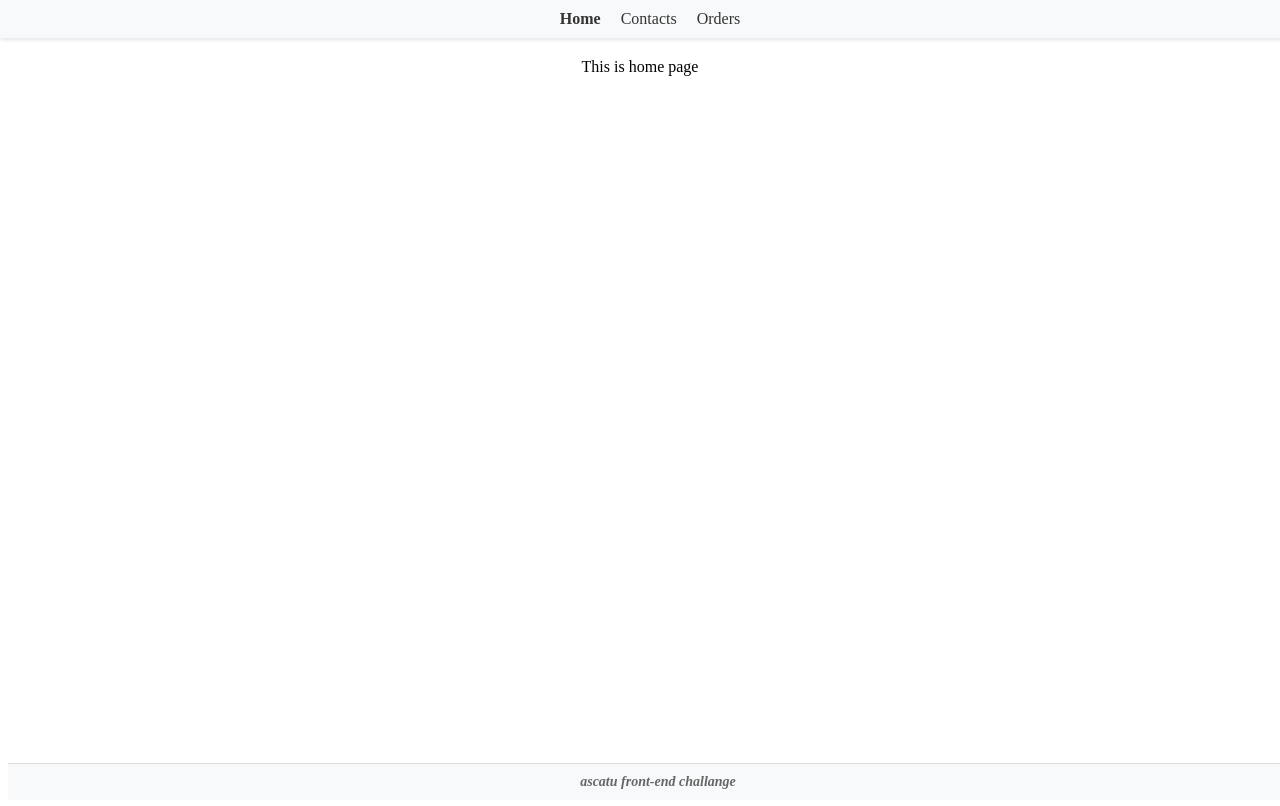
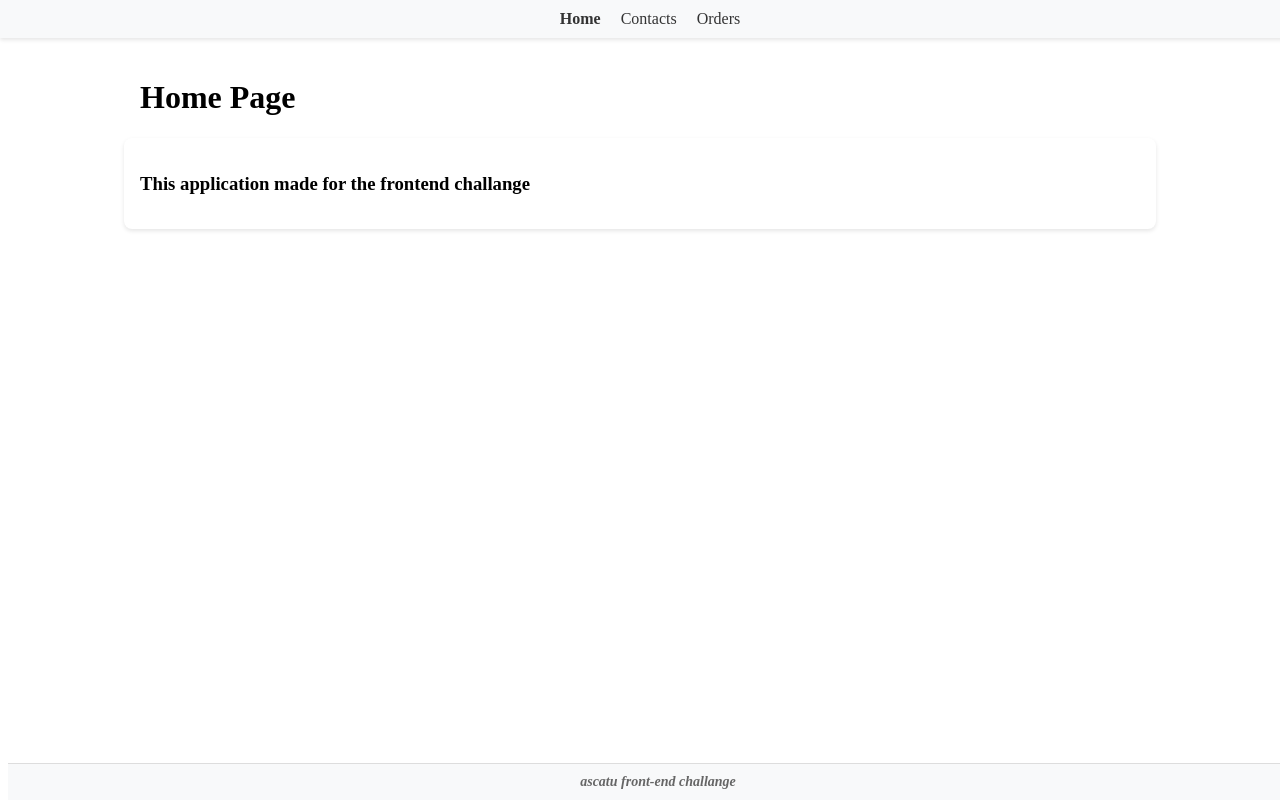
Before and after one commit to alibartwo/orderhub, a Vue app: page / in a window 1280 px wide. Built offline with nearby package versions, Linux system fonts and the light colour scheme.

Commit message:
add the basic view of home page

```diff
--- a/src/views/HomeView.vue
+++ b/src/views/HomeView.vue
@@ -1,7 +1,12 @@
-<script setup></script>
-
 <template>
-    This is home page
+  <div>
+    <h1>Home Page</h1>
+    <Card><h3>This application made for the frontend challange</h3></Card>
+  </div>
 </template>
 
+<script setup>
+import Card from '../components/Card.vue';
+</script>
+
 <style lang="scss" scoped></style>
```
